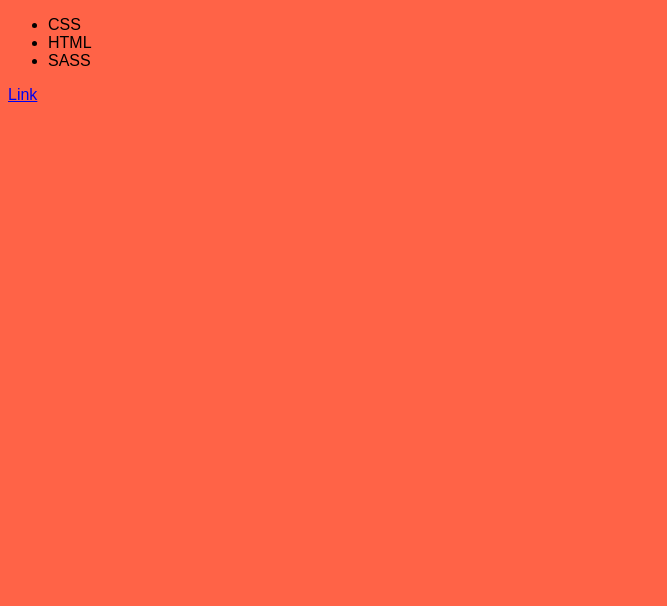
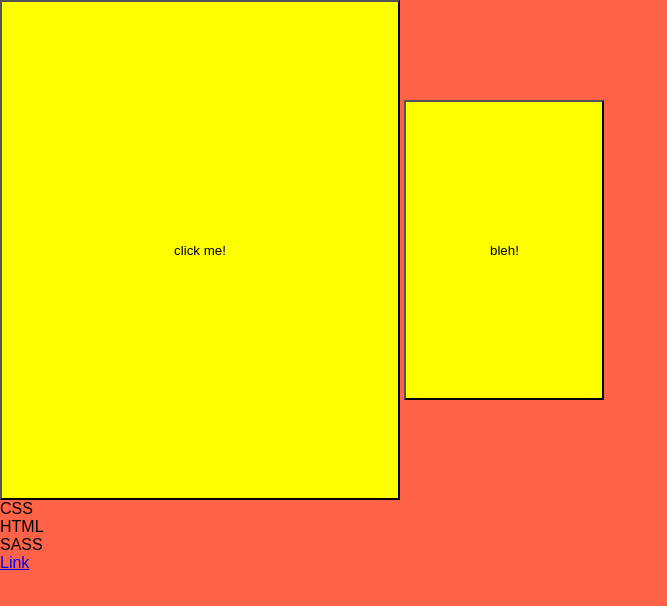
Before and after one commit to robinpajula-alt/veebi-pe-sass, a website: page src/index.html in a window 1280 px wide. Shown: the whole page, without its empty margins (0-667 px from the left). Drawn offline with Linux system fonts and the light colour scheme.

Commit message:
muudatused

```diff
--- /dev/null
+++ b/sass/_default.scss
@@ -0,0 +1,8 @@
+
+html,
+body,
+ul,
+li {
+    margin: 0;
+    padding: 0;
+}
--- a/sass/index.sass
+++ /dev/null
@@ -1,3 +0,0 @@
-body
-    padding: 1em
-    background: lightblue
--- a/sass/index.scss
+++ b/sass/index.scss
@@ -1,3 +1,5 @@
+@import "default";
+
 $primary-color: tomato;
 $primary-font: sans-serif, "cursive";
 
@@ -20,3 +22,17 @@ body{
         }
     }
 }
+
+@mixin transform_Me($prop1, $prop2){
+    width: $prop1;
+    height: $prop2;
+    background-color: yellow;
+}
+
+#button1 {
+    @include transform_Me(400px, 500px )
+}
+
+#button2 {
+    @include transform_Me(200px, 300px)
+}
--- a/src/index.html
+++ b/src/index.html
@@ -5,11 +5,13 @@
     <meta name="viewport" content="width=device-width, initial-scale=1.0">
     <meta http-equiv="X-UA-Compatible" content="ie=edge"/>
     <title>SASS</title>
-    <link rel="stylesheet" href="../css/css=style.css"/>
+    <link rel="stylesheet" href="../css/style.css"/>
 
 </head>
 <body>
     <div class="container">
+        <button id="button1">click me!</button>
+        <button id="button2">bleh!</button>
         <ul>
             <li>CSS</li>
             <li>HTML</li>
```
Also changed, not shown: css/css=style.css (deleted), css/style.css (added), 2 other files.
